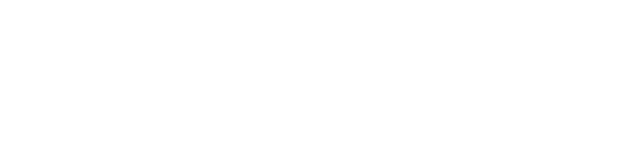
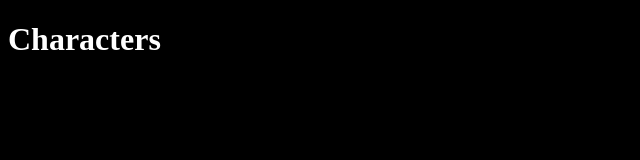
Before and after one commit to LXSevaar/LXSevaar.github.io, a plain HTML site: page index.html in a window 1280 px wide. Shown: the whole page, without its empty margins (0-640 px from the left). Drawn offline with Linux system fonts and the light colour scheme.

Commit message:
Update index.html

```diff
--- a/index.html
+++ b/index.html
@@ -3,8 +3,19 @@
 <head>
 <meta charset="utf-8">
 <title> Character Respository</title>
+<style>
+  body{
+    background-color:black;
+  }
+  h1{
+    color:white;
+  }
+</style>
+
 </head>
 <body>
+<h1>Characters</h1>
+
 </body>
 
 
```
